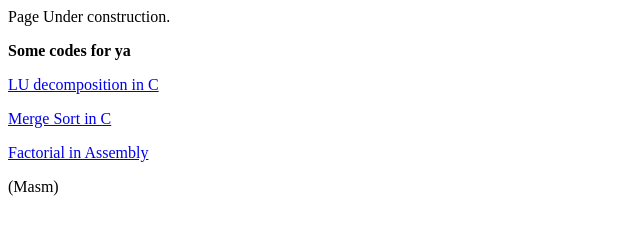
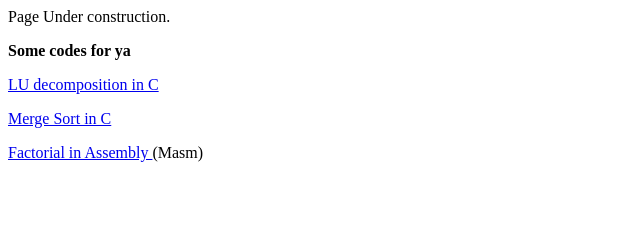
Before and after one commit to ErikFilomena/MLCodes, a plain HTML site: page index.html in a window 1280 px wide. Shown: the whole page, without its empty margins (0-640 px from the left). Drawn offline with Linux system fonts and the light colour scheme.

Commit message:
Update index.html

```diff
--- a/index.html
+++ b/index.html
@@ -7,4 +7,4 @@
 <p><a href="MergeSort.txt"> Merge Sort in C </a></p>
 
 
-<p><a href="Factorial.txt"> Factorial in Assembly </a></p> (Masm)
+<p><a href="Factorial.txt"> Factorial in Assembly </a>(Masm)</p>
```
